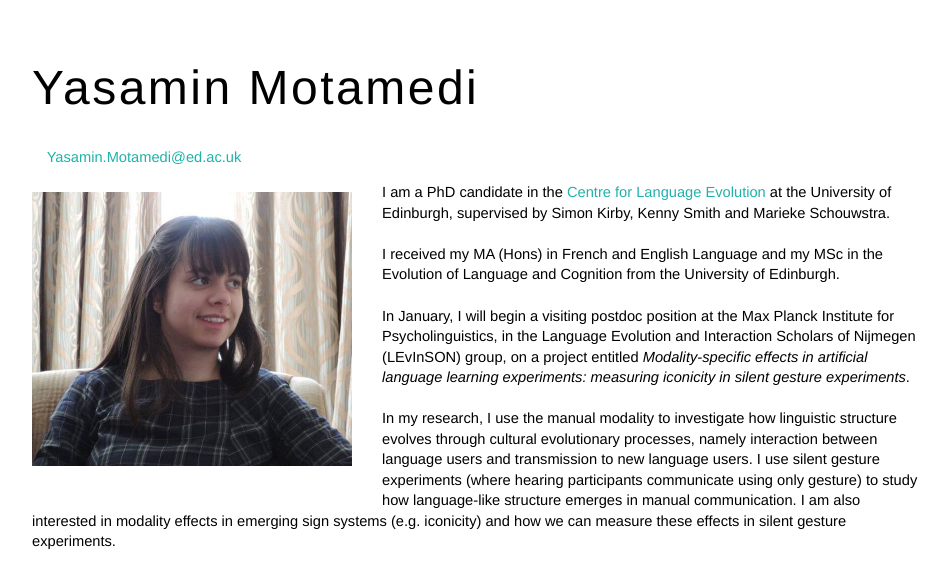
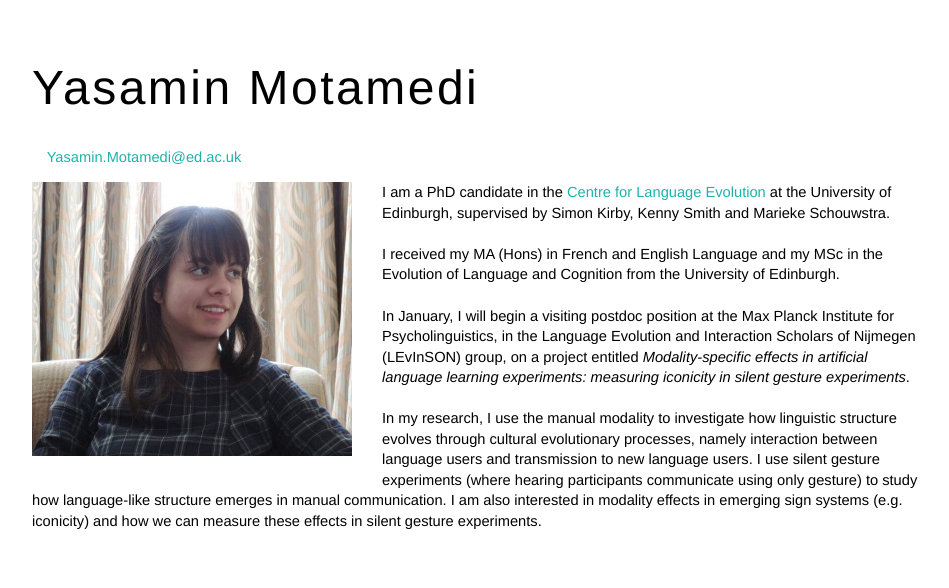
Before and after one commit to ymotamedi/ymotamedi.github.io, a Jekyll site: the page built from index.html, in a window 1280 px wide. Shown: the top 588 px of the page, without its empty margins (160-1109 px from the left). Built offline with Jekyll 4.4.1, drawn with Linux system fonts in a browser that asks for light colours.

Commit message:
Update index.html

```diff
--- a/index.html
+++ b/index.html
@@ -4,7 +4,7 @@
 ---
 <p>&emsp;<a href= "mailto:Yasamin.Motamedi@ed.ac.uk">Yasamin.Motamedi@ed.ac.uk</a></p>
 
-<p><img src="ym_web2.jpeg" style="float:left;width:320px;height:274px;margin-right:30px;margin-top:10px;margin-bottom:30px">
+<p><img src="ym_web2.jpeg" style="float:left;width:320px;height:274px;margin-right:30px;margin-bottom:30px">
   I am a PhD candidate in the <a href = "http://www.lel.ed.ac.uk/cle/" target = "_blank">Centre for Language Evolution</a> at the University of Edinburgh,
   supervised by Simon Kirby, Kenny Smith and Marieke Schouwstra.
   <br><br>
```
